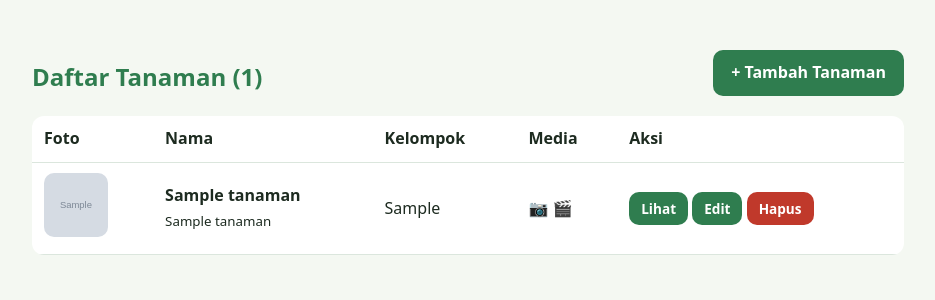
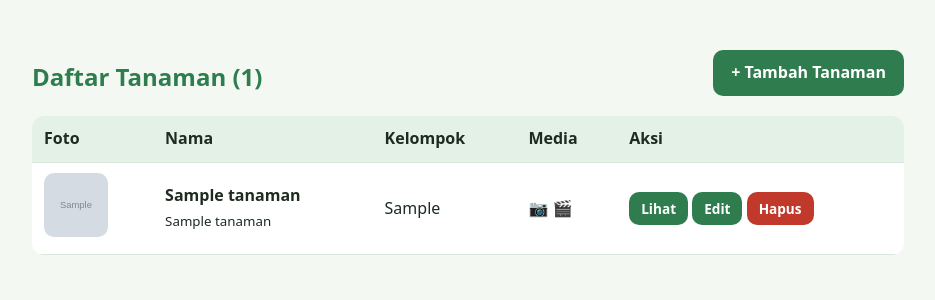
Before and after one commit to RakanPutraRanandito/Web-Katalog-Metopen-, a PHP site: page /admin/index.php in a window 1280 px wide. Shown: the part 60-360 px from the top of the page, without its empty margins (172-1107 px from the left). Run offline with PHP 8.4, Linux system fonts and the light colour scheme; the visitor is signed in with stand-in values (Sample User, id 1); tables that the repository leaves empty or names only in its code hold one stand-in row (values such as "Sample post"); grey boxes marked "Sample" are stand-in pictures.

Commit message:
edit yang fix

```diff
--- a/kebun-hijau/assets/style.css
+++ b/kebun-hijau/assets/style.css
@@ -18,4 +18,5 @@ label{display:flex;flex-direction:column;gap:5px;font-weight:600;font-size:.92re
 .err{background:#fde2e2;color:#a11;padding:10px;border-radius:10px;margin:0}.ok{background:var(--g2);padding:10px;border-radius:10px}
 .bar{display:flex;justify-content:space-between;align-items:center;flex-wrap:wrap;gap:10px}.scroll{overflow-x:auto}
 table{width:100%;border-collapse:collapse;background:var(--card);border-radius:12px;overflow:hidden}th,td{padding:10px 12px;border-bottom:1px solid var(--bd);text-align:left}
+th{background:var(--g2)}
 .th{width:64px;height:64px;object-fit:cover;border-radius:10px}.act{white-space:nowrap}.act form{display:inline}.btn.s{padding:6px 12px;font-size:.85rem}.red{background:#c0392b}
```
